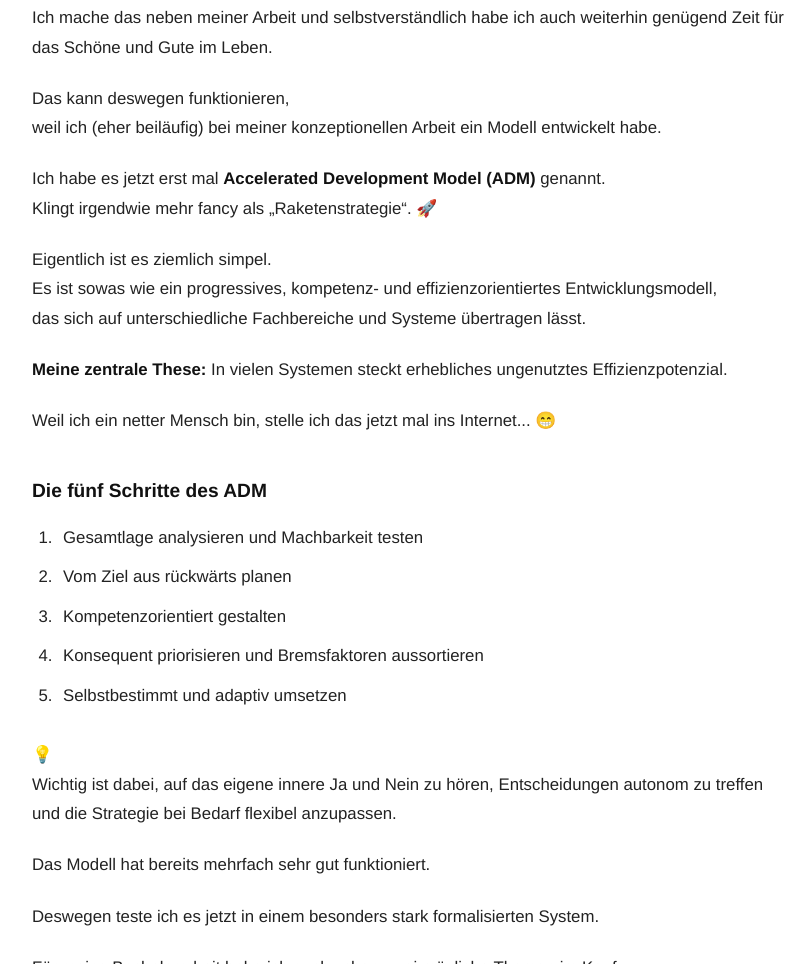
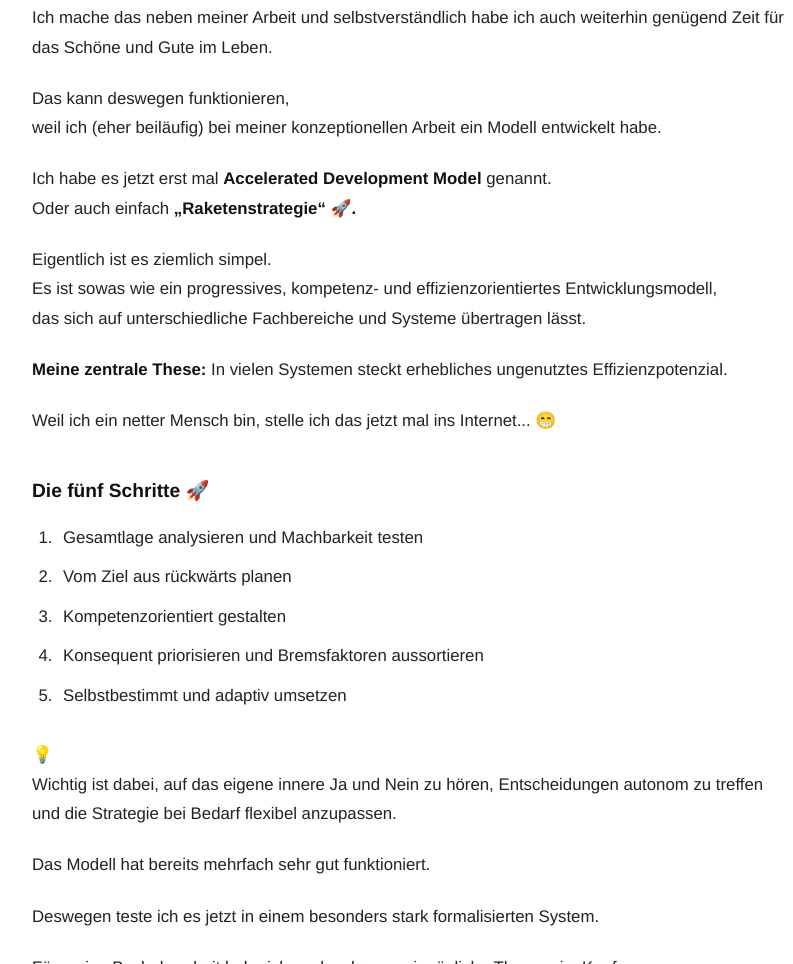
Before and after one commit to pattern-lab-dev/Website, a plain HTML site: page index.html in a window 1280 px wide. Shown: the part 1110-2074 px from the top of the page, without its empty margins (58-851 px from the left). Drawn offline with Linux system fonts and the light colour scheme.

Commit message:
Update terminology and heading in index.html

```diff
--- a/index.html
+++ b/index.html
@@ -247,13 +247,12 @@
 
                 <p>
                     Ich habe es jetzt erst mal
-                    <strong>Accelerated Development Model (ADM)</strong>
-                    genannt.<br> Klingt irgendwie mehr fancy
-                    als „Raketenstrategie“. 🚀
+                    <strong>Accelerated Development Model </strong>
+                    genannt.<br> Oder auch einfach <strong> „Raketenstrategie“ 🚀.</strong>
                 </p>
 
                 <p>
-                    Eigentlich ist es ziemlich simpel.<br> Es ist sowas
+                   Eigentlich ist es ziemlich simpel.<br> Es ist sowas
                     wie ein progressives, kompetenz- und
                     effizienzorientiertes Entwicklungsmodell,<br>
                     das sich auf unterschiedliche Fachbereiche
@@ -271,7 +270,7 @@
                     das jetzt mal ins Internet... 😁
                 </p>
 
-                <h2>Die fünf Schritte des ADM</h2>
+                <h2>Die fünf Schritte 🚀</h2>
 
                 <ol>
                     <li>
```
